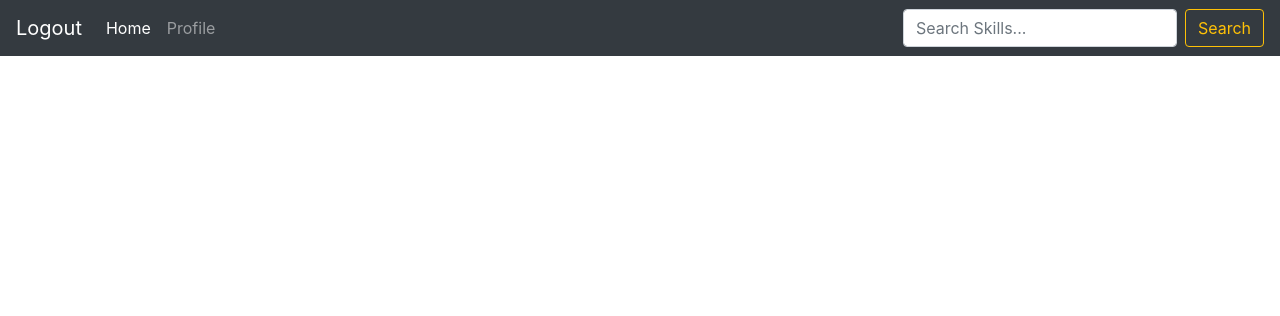
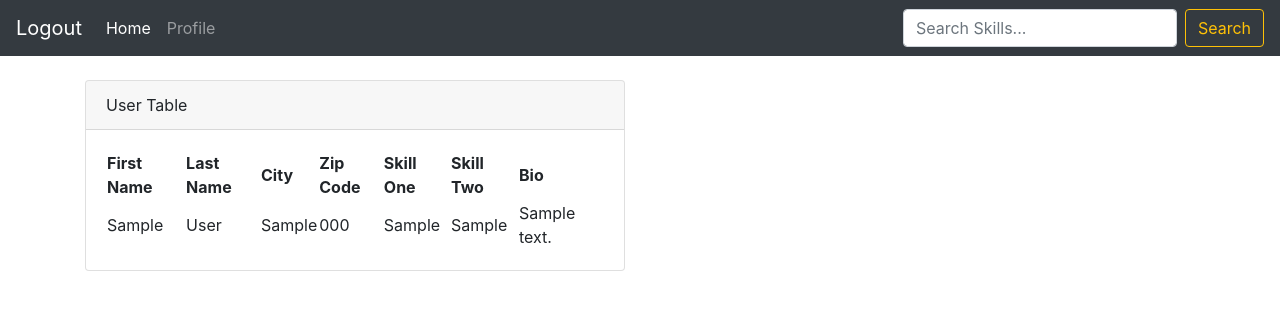
Before and after one commit to carolninganga/Skill-Share, a Node server app: page /members in a window 1280 px wide. Shown: the top 316 px of the page. Run offline with Node 20, Linux system fonts and the light colour scheme; a user stored in the database is signed in; tables that the repository leaves empty hold one stand-in row (values such as "Sample post"); some libraries are stand-ins or nearby versions.

Commit message:
display to front page

```diff
--- a/public/js/members.js
+++ b/public/js/members.js
@@ -4,4 +4,26 @@ $(document).ready(function() {
   $.get("/api/user_data").then(function(data) {
     $(".member-name").text(data.email);
   });
+
+
+  $.get("/api/profile", function(data) {
+    for (var i = 0; i < data.length; i++) {
+      var wellSection = $("<tr>");
+      // add a class to this div: 'well'
+      wellSection.addClass("well");
+      // add an id to the well to mark which well it is
+      wellSection.attr("id", "character-well-" + i);
+      // append the well to the well section
+      $("#well-section").append(wellSection);
+      $("#character-well-" + i).append("<td>" + data[i].First_Name + "</td>");
+      $("#character-well-" + i).append("<td>" + data[i].Last_Name + "</td>");
+      $("#character-well-" + i).append("<td>" + data[i].City + "</td>");
+      $("#character-well-" + i).append("<td>" + data[i].Zip_Code + "</td>");
+      $("#character-well-" + i).append("<td>" + data[i].Skill_1 + "</td>");
+      $("#character-well-" + i).append("<td>" + data[i].Skill_2 + "</td>");
+      $("#character-well-" + i).append("<td>" + data[i].Bio + "</td>");
+    }
+    $("#well-section").prepend("<tr><th>First Name</th><th>Last Name</th><th>City</th><th>Zip Code</th><th>Skill One</th><th>Skill Two</th><th>Bio</th></tr>");
+  });
+
 });
--- a/public/pages/members.html
+++ b/public/pages/members.html
@@ -53,6 +53,27 @@
         <!-- <h2>Welcome <span class="member-name"></span></h2> -->
 
 
+        <div class="card mt-4">
+          <div class="card-header">
+            User Table
+          </div>
+          <div class="card-body">
+
+            <table id="well-section">
+
+            </table>
+
+          </div>
+        </div>
+
+
+
+
+
+
+
+
+
 
       </div>
     </div>
--- a/routes/api-routes.js
+++ b/routes/api-routes.js
@@ -1,6 +1,7 @@
 // Requiring our models and passport as we've configured it
 var db = require("../models");
 var passport = require("../config/passport");
+
 
 module.exports = function(app) {
   // Using the passport.authenticate middleware with our local strategy.
@@ -58,7 +59,10 @@ module.exports = function(app) {
     });
   });
 
-
-
-
+  app.get("/api/profile", function(req, res) {
+    db.Profile.findAll({})
+      .then(data => {
+        res.json(data);
+        })
+  });
 };
```
Also changed, not shown: public/js/application.js (+21 -0 lines).
